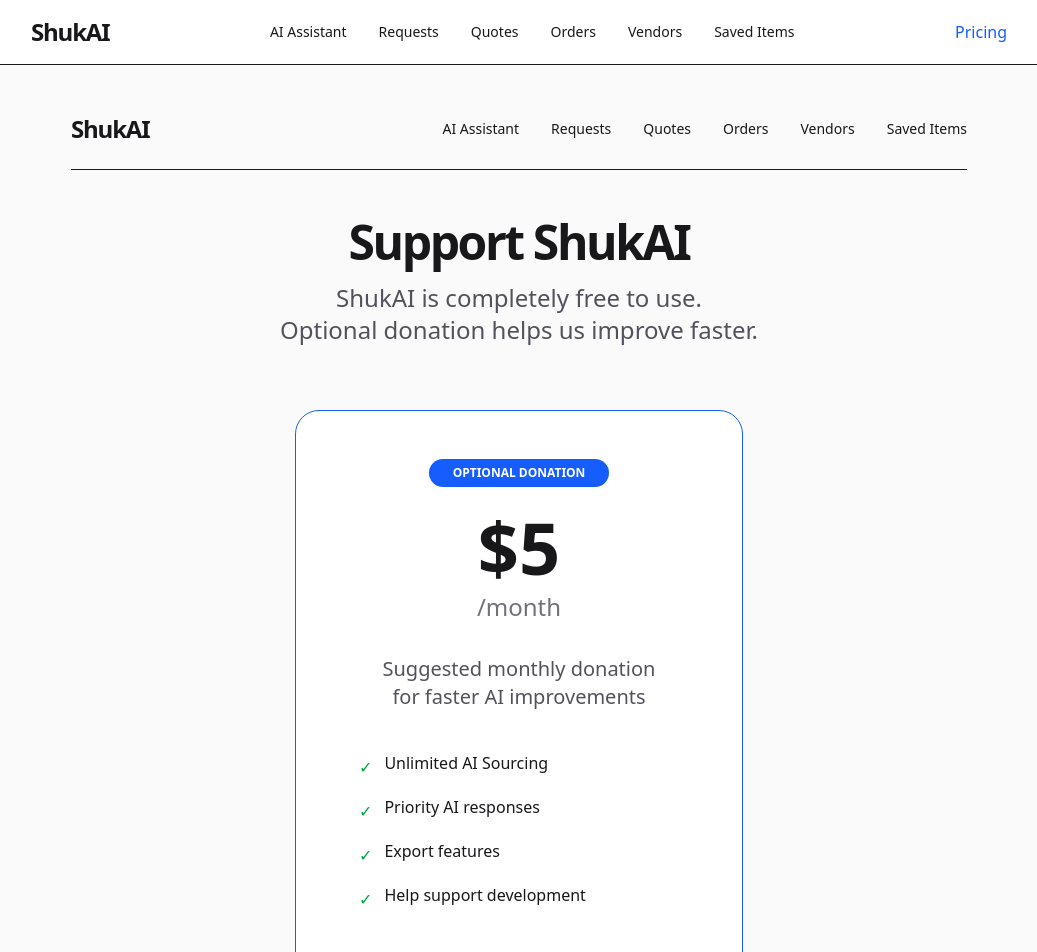
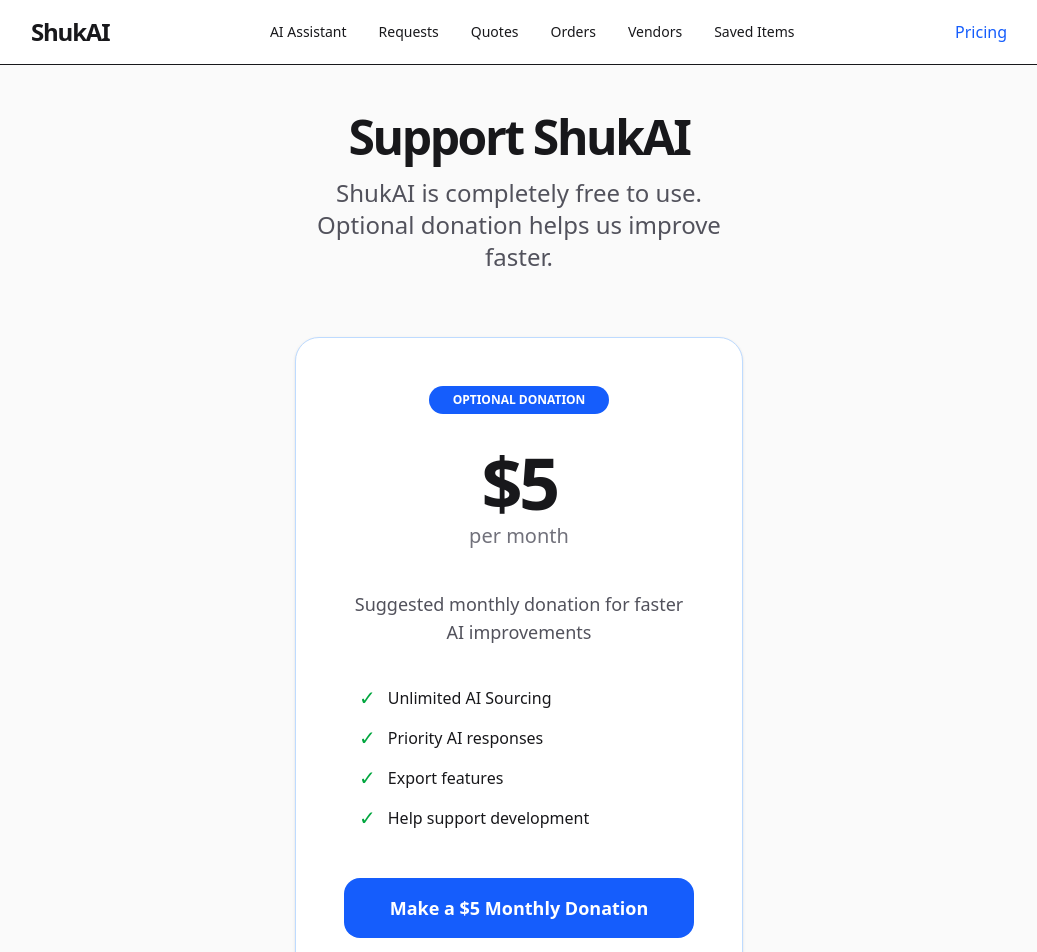
Before and after one commit to Gr33nstonecorp/shuka, a Next.js app: page /pricing in a window 1280 px wide. Shown: the top 952 px of the page, without its empty margins (121-1158 px from the left). Built offline with nearby package versions, Linux system fonts and the light colour scheme.

Commit message:
Refactor PricingPage layout and donation card

```diff
--- a/app/pricing/page.tsx
+++ b/app/pricing/page.tsx
@@ -4,76 +4,65 @@ import Link from "next/link";
 
 export default function PricingPage() {
   return (
-    <main className="min-h-screen bg-zinc-50 dark:bg-zinc-950 text-zinc-900 dark:text-zinc-100 py-12 px-6">
+    <main className="min-h-screen bg-zinc-50 dark:bg-zinc-950 py-12 px-6">
       <div className="max-w-4xl mx-auto">
-        {/* Clean Top Navigation - No Menu Button */}
-        <nav className="flex justify-between items-center mb-12 border-b pb-6">
-          <Link href="/" className="font-bold text-2xl tracking-tighter">ShukAI</Link>
-
-          <div className="flex gap-8 text-sm font-medium">
-            <Link href="/assistant" className="hover:text-blue-600">AI Assistant</Link>
-            <Link href="/requests" className="hover:text-blue-600">Requests</Link>
-            <Link href="/quotes" className="hover:text-blue-600">Quotes</Link>
-            <Link href="/orders" className="hover:text-blue-600">Orders</Link>
-            <Link href="/vendors" className="hover:text-blue-600">Vendors</Link>
-            <Link href="/saved-items" className="hover:text-blue-600">Saved Items</Link>
-          </div>
-        </nav>
-
+        {/* Header - No extra nav here */}
         <div className="text-center mb-16">
           <h1 className="text-5xl font-black tracking-tighter mb-4">Support ShukAI</h1>
-          <p className="text-2xl text-zinc-600 dark:text-zinc-400">
+          <p className="text-2xl text-zinc-600 dark:text-zinc-400 max-w-md mx-auto">
             ShukAI is completely free to use.<br />
             Optional donation helps us improve faster.
           </p>
         </div>
 
-        {/* Single Donation Card */}
-        <div className="max-w-md mx-auto bg-white dark:bg-zinc-900 border border-blue-600 rounded-3xl p-12 text-center">
-          <div className="inline-block bg-blue-600 text-white text-xs font-semibold px-6 py-1.5 rounded-full mb-6">
+        {/* Single Clean Donation Card */}
+        <div className="max-w-md mx-auto bg-white dark:bg-zinc-900 border border-blue-200 dark:border-blue-900 rounded-3xl p-12 text-center shadow-sm">
+          <div className="inline-block bg-blue-600 text-white text-xs font-semibold px-6 py-1.5 rounded-full mb-8">
             OPTIONAL DONATION
           </div>
 
-          <div className="mb-8">
-            <div className="text-7xl font-black mb-2">$5</div>
-            <div className="text-2xl text-zinc-500">/month</div>
+          <div className="mb-10">
+            <div className="text-7xl font-black tracking-tighter mb-1">$5</div>
+            <div className="text-xl text-zinc-500">per month</div>
           </div>
 
-          <p className="text-xl text-zinc-600 dark:text-zinc-400 mb-10">
-            Suggested monthly donation<br />for faster AI improvements
+          <p className="text-lg text-zinc-600 dark:text-zinc-400 mb-10">
+            Suggested monthly donation for faster AI improvements
           </p>
 
           <ul className="space-y-4 text-left mb-12 max-w-xs mx-auto">
             <li className="flex items-start gap-3">
-              <span className="text-green-600 mt-1">✓</span>
+              <span className="text-green-600 text-xl leading-none mt-0.5">✓</span>
               <span>Unlimited AI Sourcing</span>
             </li>
             <li className="flex items-start gap-3">
-              <span className="text-green-600 mt-1">✓</span>
+              <span className="text-green-600 text-xl leading-none mt-0.5">✓</span>
               <span>Priority AI responses</span>
             </li>
             <li className="flex items-start gap-3">
-              <span className="text-green-600 mt-1">✓</span>
+              <span className="text-green-600 text-xl leading-none mt-0.5">✓</span>
               <span>Export features</span>
             </li>
             <li className="flex items-start gap-3">
-              <span className="text-green-600 mt-1">✓</span>
+              <span className="text-green-600 text-xl leading-none mt-0.5">✓</span>
               <span>Help support development</span>
             </li>
           </ul>
 
-          <button className="w-full bg-blue-600 hover:bg-blue-700 text-white font-semibold py-4 rounded-2xl transition text-lg">
+          <button
+            className="w-full bg-blue-600 hover:bg-blue-700 transition text-white font-semibold py-4 rounded-2xl text-lg"
+          >
             Make a $5 Monthly Donation
           </button>
 
           <p className="text-xs text-zinc-500 mt-8">
-            You can cancel anytime. This is completely optional.
+            Completely optional • Cancel anytime
           </p>
         </div>
 
         <div className="text-center mt-16 text-sm text-zinc-500">
-          ShukAI core features remain free for everyone.<br />
-          Thank you for supporting the project!
+          Thank you for using ShukAI for free.<br />
+          Your support helps us build better features faster.
         </div>
       </div>
     </main>
```
